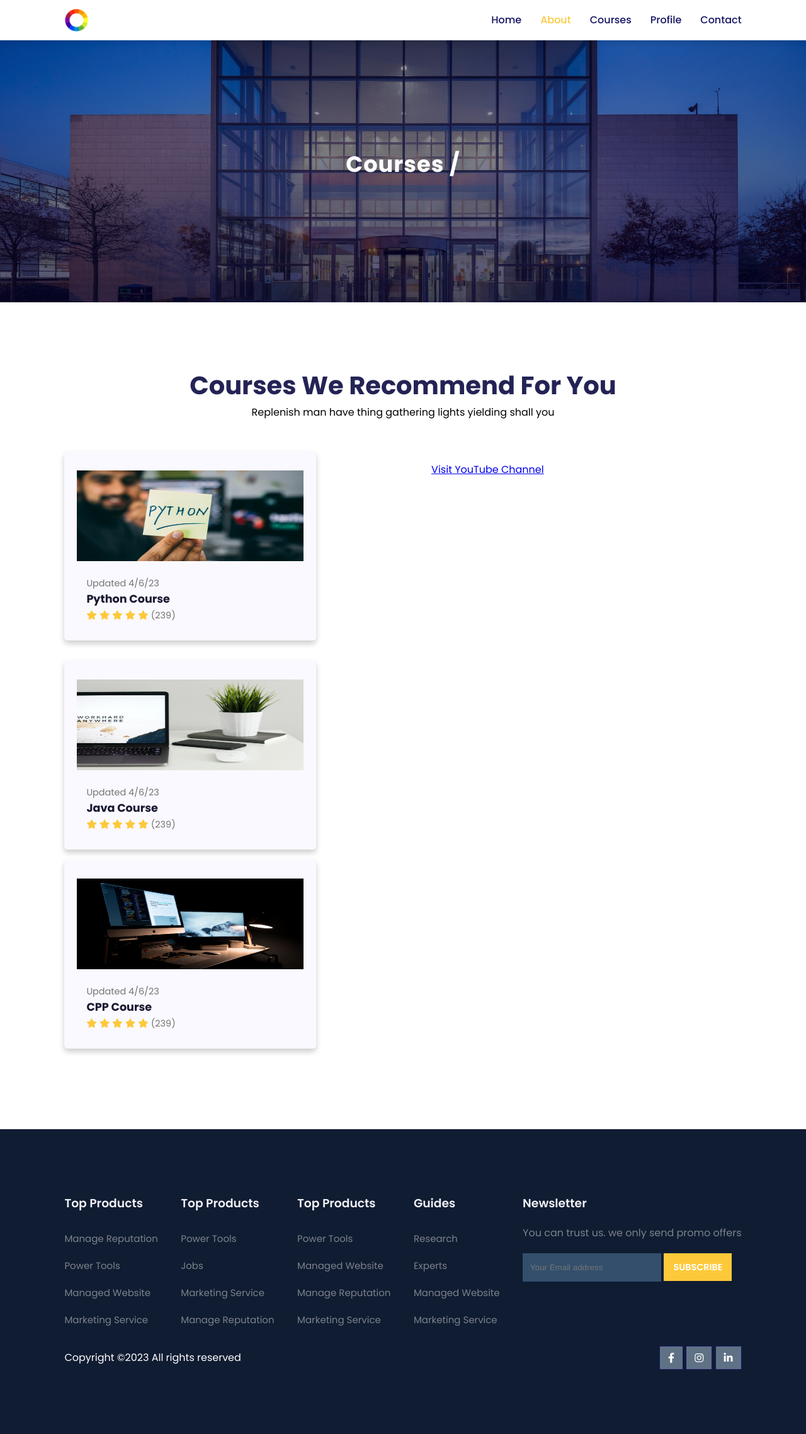
After one commit to GeorgePTharakan/Miniproject1, a Django app: template mini/miniapp/templates/CourseRecommendationPage.html in a window 1280 px wide; the page is wider, and only the part inside the window is pictured. The commit adds this page. Shown: that part at 63% size. Run offline with Django 4.2, Linux system fonts and the light colour scheme; the template is opened without the code that fills it, so the values that code supplies are empty; parts of the project's set-up code (start-up, migrations or seed data) failed here and were passed over.

Commit message:
deleted extra

```diff
--- /dev/null
+++ b/mini/miniapp/templates/CourseRecommendationPage.html
@@ -0,0 +1,161 @@
+<!--Landing Page after login website-->
+<!DOCTYPE html>
+<html lang="en">
+<head>
+    <meta charset="UTF-8">
+    <meta http-equiv="X-UA-Compatible" content="IE=edge">
+    <meta name="viewport" content="width=device-width, initial-scale=1.0">
+    <title>Website Name</title>
+    {% load static %}
+    <link rel="stylesheet" href="https://use.fontawesome.com/releases/v5.15.4/css/all.css"/>
+
+  <link rel="stylesheet" href="{% static 'css/CourseRecommendation.css' %}">
+
+
+
+
+</head>
+<body>
+    <body>
+        <!-- Navigation -->
+        <nav>
+
+        <img src="{% static 'images/Logo.png' %}" style="width: 3vw; min-width: 3px;"/>
+        <div class="navigation">
+        <ul>
+        <li><a  href="{% url 'landingafterlogin' %}">Home</a></li>
+        <li><a class="active" href="">About</a></li>
+        <li><a href=Courses.html>Courses</a></li>
+        <li><a href=Profile.html>Profile</a></li>
+        <li><a href=Contact.html>Contact</a></li>
+        </ul>
+        </div>
+        </nav>
+
+        <!-- Home -->
+        <section id="about-home">
+            <h2>Courses /</h2>
+
+        </section>
+
+        <section id="course">
+            <h1>Courses We Recommend For You</h1>
+             <p>Replenish man have thing gathering lights yielding shall you </p>
+             <div class="course-box">
+
+                <div onclick="window.location.href= 'http://127.0.0.1:8000/bs/pythoncourse/';" class="courses" >
+                   <img src="{% static 'images/c3.jpg' %}" >
+                        <div class="details">
+                           <span>Updated 4/6/23</span>
+                           <h6>Python Course</h6>
+                             <div class="star">
+                               <i class="fas fa-star"></i>
+                               <i class="fas fa-star"></i>
+                               <i class="fas fa-star"></i>
+                               <i class="fas fa-star"></i>
+                               <i class="fas fa-star"></i>
+                                <span>(239)</span>
+                             </div>
+                         </div>
+                 </div>
+                 <p id="visitlink"><a href="https://www.youtube.com/channel/your-channel" target="_blank">Visit YouTube Channel</a></p>
+
+
+                 <div onclick="window.location.href= 'http://127.0.0.1:8000/bs/javacourse/';"class="courses" >
+                     <img src="{% static 'images/c4.jpg' %}" >
+                          <div class="details">
+                             <span>Updated 4/6/23</span>
+                             <h6>Java Course</h6>
+                               <div class="star">
+                                 <i class="fas fa-star"></i>
+                                 <i class="fas fa-star"></i>
+                                 <i class="fas fa-star"></i>
+                                 <i class="fas fa-star"></i>
+                                 <i class="fas fa-star"></i>
+                                  <span>(239)</span>
+                               </div>
+                           </div>
+                   </div>
+
+                   <div onclick="window.location.href= 'http://127.0.0.1:8000/bs/cppcourse/';" class="courses">
+                     <img src="{% static 'images/c5.jpg' %}" >
+                          <div class="details">
+                             <span>Updated 4/6/23</span>
+                             <h6>CPP Course</h6>
+                               <div class="star">
+                                 <i class="fas fa-star"></i>
+                                 <i class="fas fa-star"></i>
+                                 <i class="fas fa-star"></i>
+                                 <i class="fas fa-star"></i>
+                                 <i class="fas fa-star"></i>
+                                  <span>(239)</span>
+                               </div>
+                           </div>
+                   </div>
+
+
+             </div>
+     </section>
+
+
+
+
+
+
+                <footer>
+                    <div class="footer-col">
+                         <h3>Top Products</h3>
+                            <li>Manage Reputation</li>
+                            <li>Power Tools</li>
+                            <li>Managed Website</li>
+                            <li>Marketing Service</li>
+                    </div>
+
+                    <div class="footer-col">
+                        <h3>Top Products</h3>
+                        <li>Power Tools</li>
+                        <li>Jobs</li>
+                        <li>Marketing Service</li>
+                        <li>Manage Reputation</li>
+                    </div>
+                    <div class="footer-col">
+                        <h3>Top Products</h3>
+                        <li>Power Tools</li>
+                        <li>Managed Website</li>
+                        <li>Manage Reputation</li>
+                        <li>Marketing Service</li>
+                    </div>
+                    <div class="footer-col">
+                        <h3>Guides</h3>
+                        <li>Research</li>
+                        <li>Experts</li>
+                        <li>Managed Website</li>
+                        <li>Marketing Service</li>
+                    </div>
+
+                    <div class="footer-col">
+                        <h3>Newsletter</h3>
+                        <p>You can trust us. we only send promo offers </p>
+                        <div class="subscribe">
+                            <input type="text" placeholder="Your Email address">
+                            <a href="#" class="yellow">SUBSCRIBE</a>
+                        </div>
+                    </div>
+
+                    <div class="copyright">
+                        <p>Copyright ©2023 All rights reserved</p>
+                        <div class="pro-links">
+                           <i class="fab fa-facebook-f"></i>
+                           <i class="fab fa-instagram"></i>
+                           <i class="fab fa-linkedin-in"></i>
+                        </div>
+                    </div>
+
+                </footer>
+
+
+
+
+
+</body>
+</html>
--- a/mini/miniapp/templates/Profile.html
+++ b/mini/miniapp/templates/Profile.html
@@ -16,7 +16,7 @@
         <img src="{% static 'images/Logo.png' %}" style="width: 3vw; min-width: 3px;"/>
         <div class="navigation">
         <ul>
-        <li><a class="active" href="{% url 'landingafterlogin' %}">Home</a></li>
+        <li><a class="active" href="LandingafterLogin.html">Home</a></li>
         <li><a href="About.html">About</a></li>
         <li><a href="Courses.html">Courses</a></li>
         <li><a href="Profile.html">Profile</a></li>
```
Also changed, not shown: mini/miniapp/templates/Contact.html (added, +12 -0 lines), mini/miniapp/templates/LandingBeforeLogin.html (+4 -4 lines), mini/miniapp/templates/Pythonquestions.html (added, +12 -0 lines).
